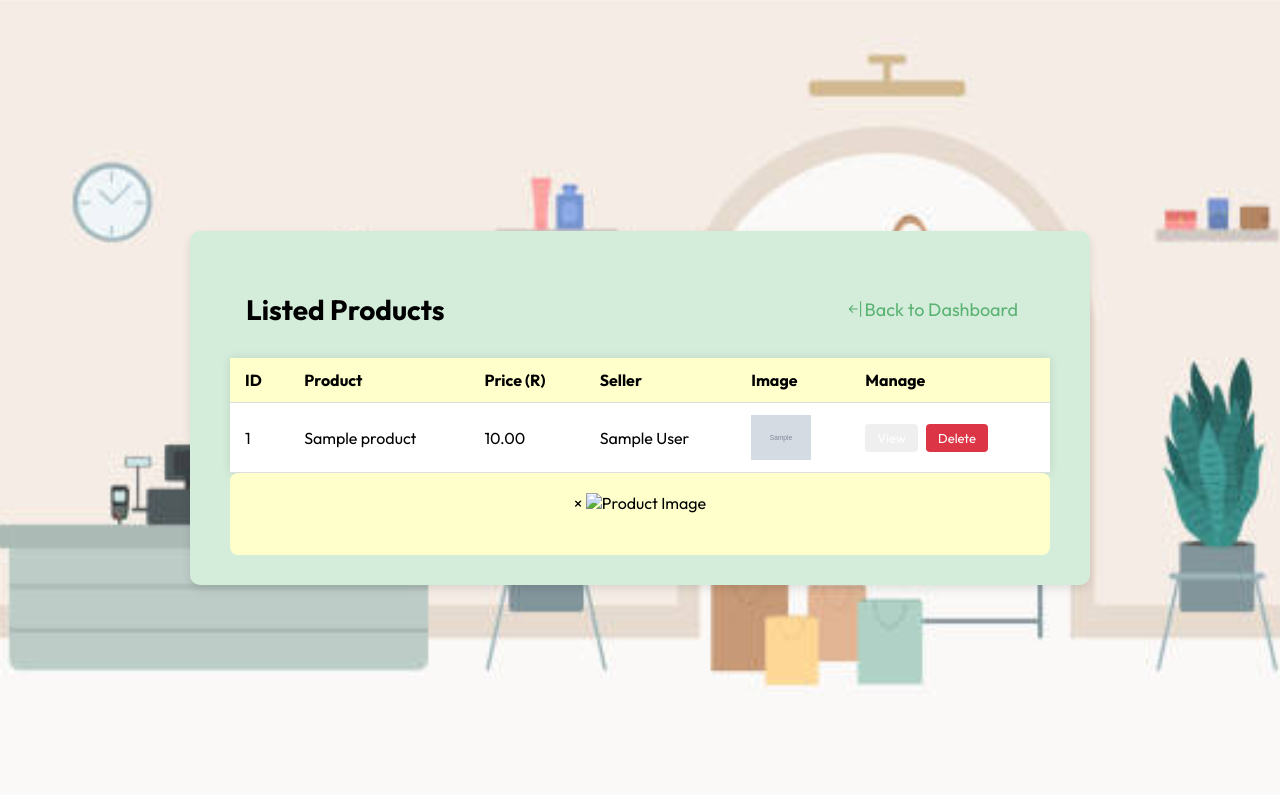
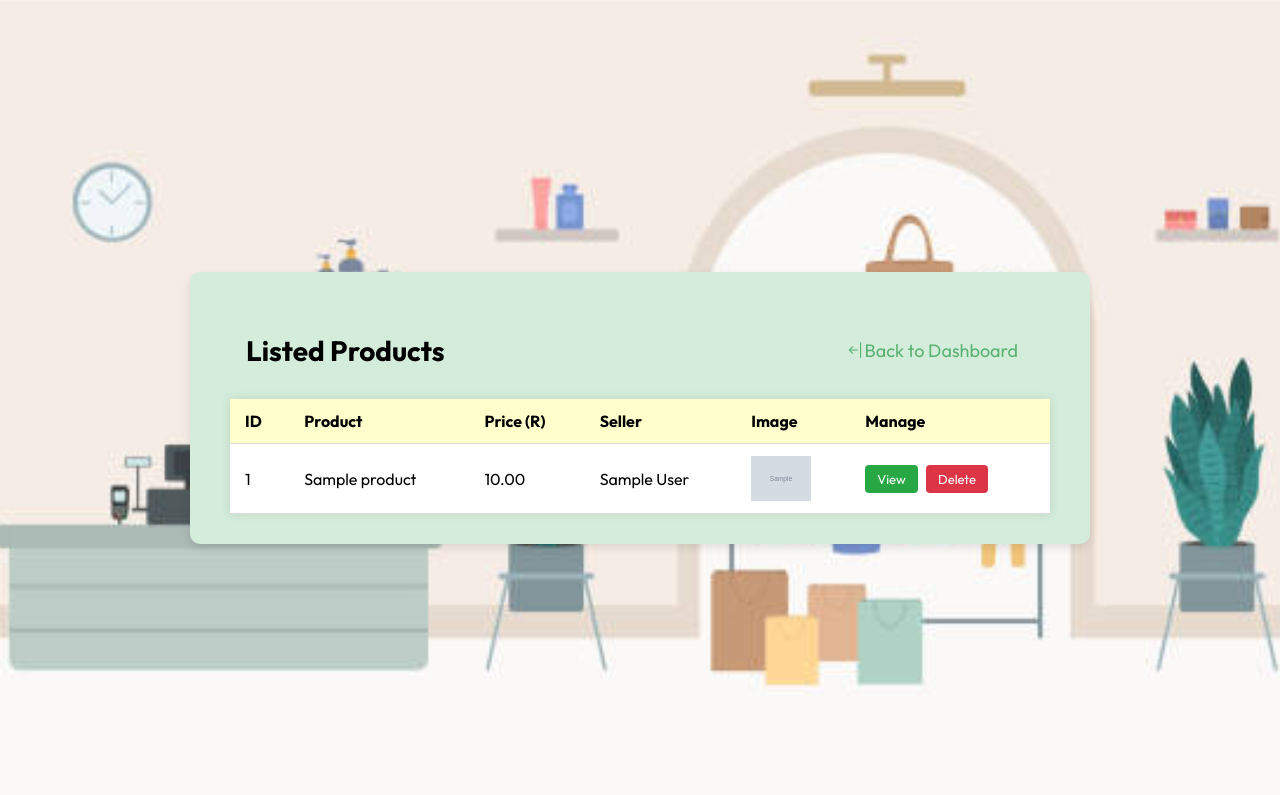
Before and after one commit to vanshika-patel30/TradeMart, a PHP site: page /manage_products.php in a window 1280 px wide. Shown: the top 795 px of the page. Run offline with PHP 8.4, Linux system fonts and the light colour scheme; the visitor is signed in with stand-in values (Sample User, id 1); tables that the repository leaves empty or names only in its code hold one stand-in row (values such as "Sample post"); data that the repository does not hold is empty.

Commit message:
Update css

```diff
--- a/manage_products.css
+++ b/manage_products.css
@@ -108,12 +108,103 @@
     text-decoration: none;
 }
 
-.edit-btn {
+.view-btn {
     background-color: #28a745;
 }
 
 .delete-btn {
     background-color: #dc3545;
+}
+
+.product-modal {
+    display: none;
+    position: fixed;
+    z-index: 9999;
+    left: 0;
+    top: 0;
+    width: 100%;
+    height: 100vh;
+    overflow: hidden;
+    background-color: rgba(0, 0, 0, 0.6);
+    padding: 50px 20px;
+    justify-content: center;
+    align-items: center;
+}
+
+.product-modal.show {
+  display: flex;
+}
+
+
+.modal-content {
+    position: relative;
+    background-color: #fff;
+    margin: 10% auto;
+    padding: 20px;
+    border-radius: 16px;
+    max-width: 800px;
+    width: 95%;
+    max-height: 90vh;
+    height: auto;
+    overflow-y: auto;
+    box-shadow: 0 15px 30px rgba(0, 0, 0, 0.3);
+    display: flex;
+    flex-wrap: wrap;
+    gap: 24px;
+    align-items: flex-start;
+}
+
+.modal-content img {
+    flex-shrink: 0;
+    max-height: none;
+    width: 280px;
+    max-width: 100%;
+    height: auto;
+    border-radius: 12px;
+    object-fit: cover;
+}
+
+.product-details {
+    flex: 1 1 300px;
+    display: flex;
+    flex-direction: column;
+    justify-content: flex-start;
+    gap: 10px;
+    min-width: 250px;
+    overflow-wrap: break-word;
+}
+
+.close-btn {
+    font-weight: bold;
+    cursor: pointer;
+    position: absolute;
+    top: 15px;
+    right: 20px;
+}
+
+#modal-product {
+  font-size: 22px;
+  font-weight: bold;
+  margin-bottom: 10px;
+}
+
+#modal-description {
+  font-size: 16px;
+  margin-bottom: 10px;
+  color: #555;
+}
+
+#modal-price {
+  font-size: 18px;
+  font-weight: bold;
+  margin-bottom: 8px;
+  color: #000;
+}
+
+#modal-seller {
+  font-size: 16px;
+  color: #777;
+  margin-top: 12px;
 }
 
 .modal {
@@ -127,7 +218,7 @@
     z-index: 1000;
 }
 
-.modal-content {
+.delete-modal-content {
     background: #FFFFCC;
     padding: 20px;
     border-radius: 8px;
```
